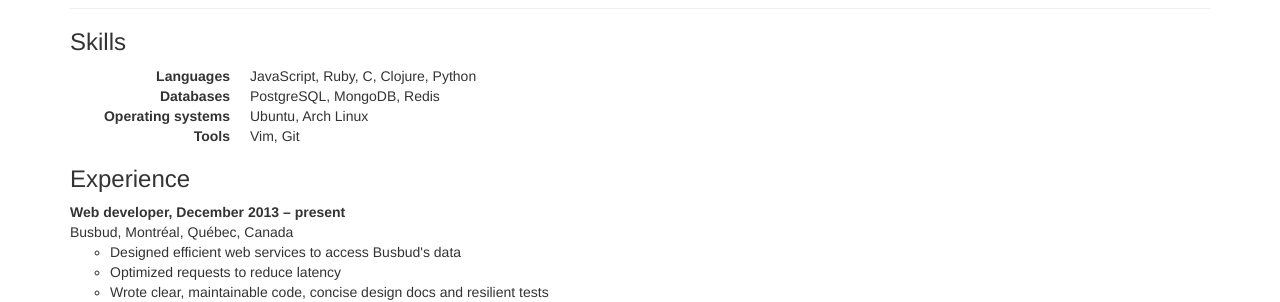
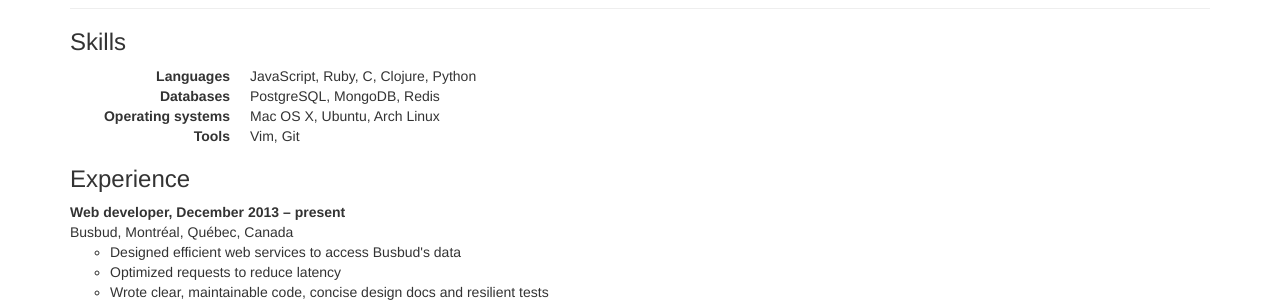
Before and after one commit to causal-agent/programble.github.io, a Jekyll site: the page built from resume.html, in a window 1280 px wide. Shown: the part 208-510 px from the top of the page. Built offline with Jekyll 4.4.1, drawn with Linux system fonts in a browser that asks for light colours; nearby versions of some CDN libraries.

Commit message:
Add OS X to operating systems

```diff
--- a/resume.html
+++ b/resume.html
@@ -42,7 +42,7 @@ id: resume
   <dd>PostgreSQL, MongoDB, Redis</dd>
 
   <dt>Operating systems</dt>
-  <dd>Ubuntu, Arch Linux</dd>
+  <dd>Mac OS X, Ubuntu, Arch Linux</dd>
 
   <dt>Tools</dt>
   <dd>Vim, Git</dd>
```
